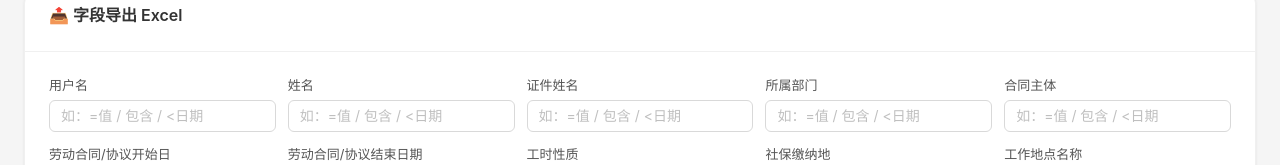
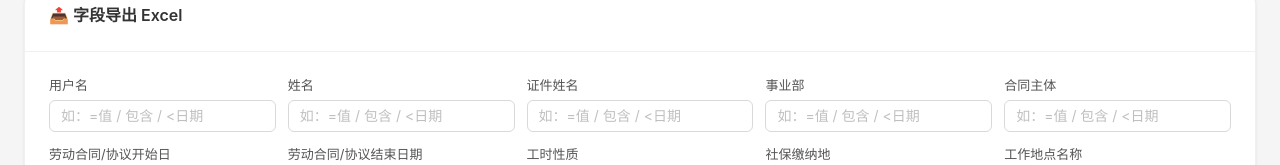
Before and after one commit to kzh040619/excel-data-extractor, a React (Vite) app in the folder frontend/: page / in a window 1280 px wide. Shown: the part 295-460 px from the top of the page. Built offline with nearby package versions, Linux system fonts and the light colour scheme; no server answers.

Commit message:
fix: Remove DeepSeek free mention, change '所属部门' to '事业部' per user requirement

```diff
--- a/frontend/src/App.tsx
+++ b/frontend/src/App.tsx
@@ -14,7 +14,7 @@ import {
 } from './api';
 
 const SAFE_FIELDS = [
-  '用户名', '姓名', '证件姓名', '所属部门', '合同主体',
+  '用户名', '姓名', '证件姓名', '事业部', '合同主体',
   '劳动合同/协议开始日', '劳动合同/协议结束日期', '工时性质', '社保缴纳地', '工作地点名称', 'HRBP姓名', 'HRBP Head姓名',
 ];
 
@@ -450,7 +450,6 @@ function App() {
           <div style={{ padding: 12, background: llmConfig.configured ? '#f6ffed' : '#fff7e6', borderRadius: 8, marginBottom: 12, fontSize: 13 }}>
             <b>{llmConfig.configured ? '✅ AI助手已就绪' : '⚠️ 请先配置大模型API'}</b>
             <br/>• 支持自然语言对话和智能查询
-            <br/>• 推荐使用 DeepSeek（免费额度）
           </div>
 
           <div className="chat-area">
```
Also changed, not shown: 1 other file (tests, documents, lock files or other folders).
